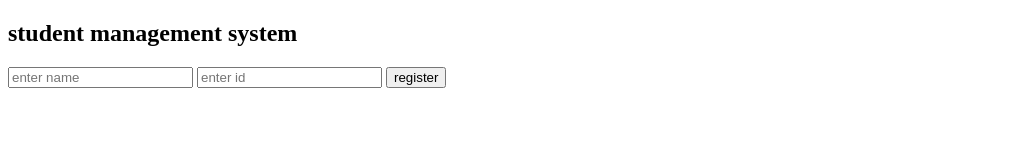
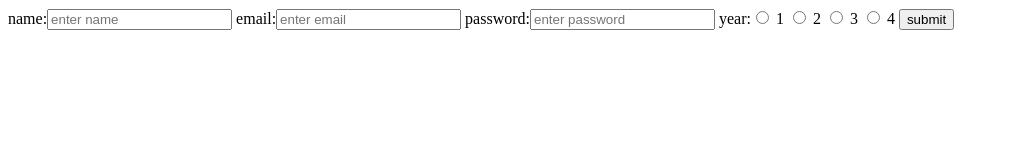
Before and after one commit to 24h51a05hj-coder/studentmanagementsystem1, a plain HTML site: page index.html in a window 1280 px wide. Shown: the whole page, without its empty margins (0-1009 px from the left). Drawn offline with Linux system fonts and the light colour scheme.

Commit message:
first commit

```diff
--- a/index.html
+++ b/index.html
@@ -6,10 +6,18 @@
     <title>student management system</title>
 </head>
 <body>
-    <h2>student management system</h2>
-    <input id="name" placeholder="enter name"/>
-    <input id="id" placeholder="enter id"/>
-    <button>register</button>
+     name:<input id="name" placeholder="enter name"/>
+     email:<input id="email" placeholder="enter email"/>
+     password:<input id="password" placeholder="enter password"/>
+     year:<input type="radio" name="year" value="1"/> 1
+     <input type="radio" name="year" value="2"/> 2
+     <input type="radio" name="year" value="3"/> 3
+     <input type="radio" name="year" value="4"/> 4
+
+
+    <button onclick="submit()">submit</button>
+    <p id="msg"></p>
+    <script src="script.js"></script>
 
 </body>
 </html>
--- /dev/null
+++ b/script.js
@@ -0,0 +1,32 @@
+// const msg = document.getElementById("msg");
+
+// function validateEmail(email) {
+//     return /^[^\s@]+@[^\s@]+\.[^\s@]+$/.test(email);
+// }
+
+// function validatePassword(password) {
+//     return password.length >= 6;
+// }
+
+function submit() {
+    let name = document.getElementById("name").value;
+    let email = document.getElementById("email").value;
+    let password = document.getElementById("password").value;
+    let yearRadio = document.querySelector('input[name="year"]:checked');
+    let year = yearRadio ? yearRadio.value : "";
+
+    if (name === "" || email === "" || password === "" || year === "") {
+        msg.textContent = "Please fill in all fields.";
+        return;
+    }
+    if (!validateEmail(email)) {
+        msg.textContent = "Please enter a valid email address.";
+        return;
+    }
+    if (!validatePassword(password)) {
+        msg.textContent = "Password must be at least 6 characters long.";
+        return;
+    }
+
+    msg.textContent = "Registration successful!";
+}
--- /dev/null
+++ b/style.css
@@ -0,0 +1,9 @@
+body {
+    background-color: white;
+
+    margin: 0;
+    padding: 0;
+
+    }
+    p {
+    margin: auto;
```
